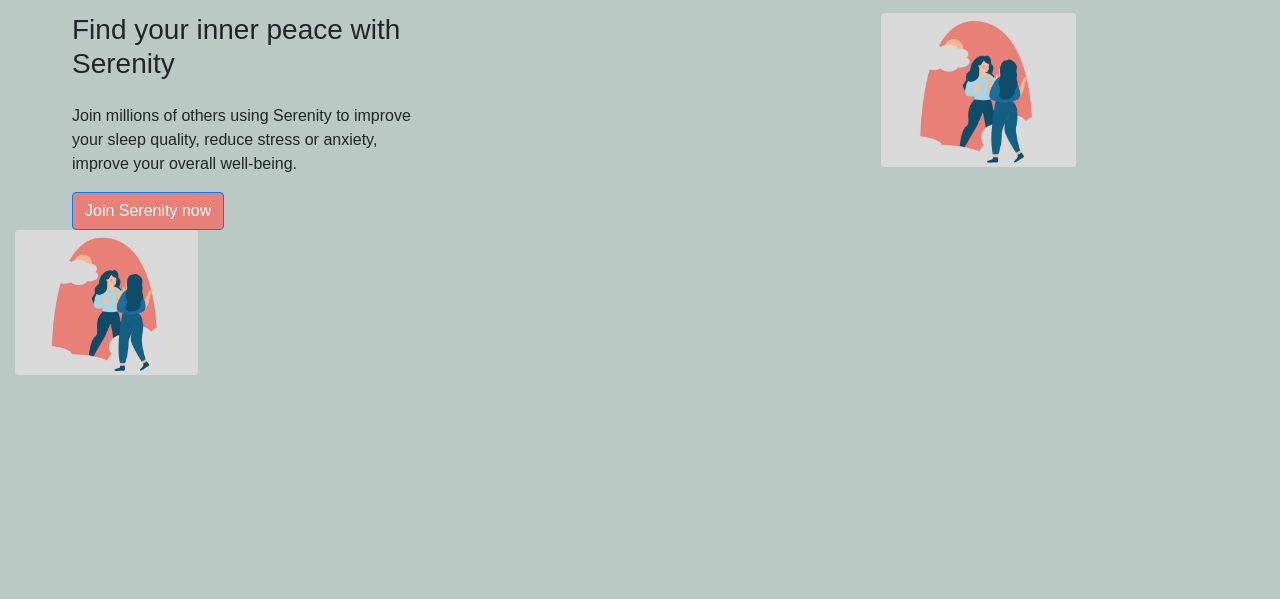
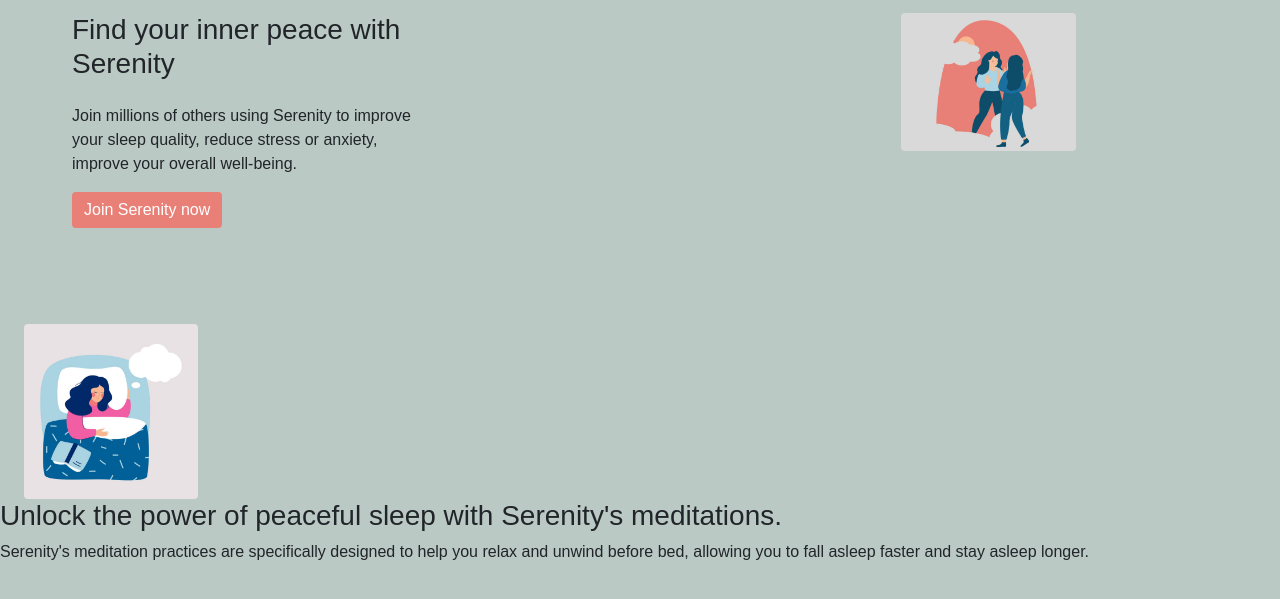
Before and after one commit to BaileyM96/Serenity, a plain HTML site: page index.html in a window 1280 px wide. Shown: the part 139-738 px from the top of the page. Drawn offline with nearby package versions, Linux system fonts and the light colour scheme; a web font is replaced by a local one.

Commit message:
Added the sleep section to the page.

```diff
--- a/index.html
+++ b/index.html
@@ -27,16 +27,16 @@ font-style: normal;">
         </div>
       </nav>
 
-      <div class="container-fluid">
+      <div class="container-fluid pb-5 mb-5">
         <div class="row">
           <div class="col-sm-4 pl-5 ml-4">
             <h3 class="pb-3">Find your inner peace with Serenity</h3>
             <p class="">Join millions of others using Serenity to improve your sleep quality, reduce stress or anxiety, improve your overall well-being.</p>
-            <button type="button" class="btn btn-primary" style="background-color: #E88077;">Join Serenity now</button>
+            <button type="button" class="btn btn-primary border-0" style="background-color: #E88077;">Join Serenity now</button>
           </div>
           <div class="col-sm-4">
           </div>
-          <div class="col-sm-2 pl-1">
+          <div class="col-sm-2 pl-4">
             <img src="./photos/main photo.jpg" class="img-fluid rounded" alt="">
           </div>
         </div>
@@ -45,9 +45,14 @@ font-style: normal;">
       <section>
         <div class="container-fluid">
           <div class="row">
-            <div class="col-sm-2">
-              <img class="img-fluid rounded" src="./photos/main photo.jpg" alt="">
+            <div class="col-sm-2 pl-4">
+              <img class="img-fluid rounded" src="./photos/sleep.jpg" alt="">
             </div>
+            <div class="col-sm-4"></div>
+              <h3>Unlock the power of peaceful sleep with Serenity's meditations.
+              </h3>
+              <p>
+                Serenity's meditation practices are specifically designed to help you relax and unwind before bed, allowing you to fall asleep faster and stay asleep longer.</p>
           </div>
       </div>
     </section>
```
Also changed, not shown: photos/sleep.jpg (added).
